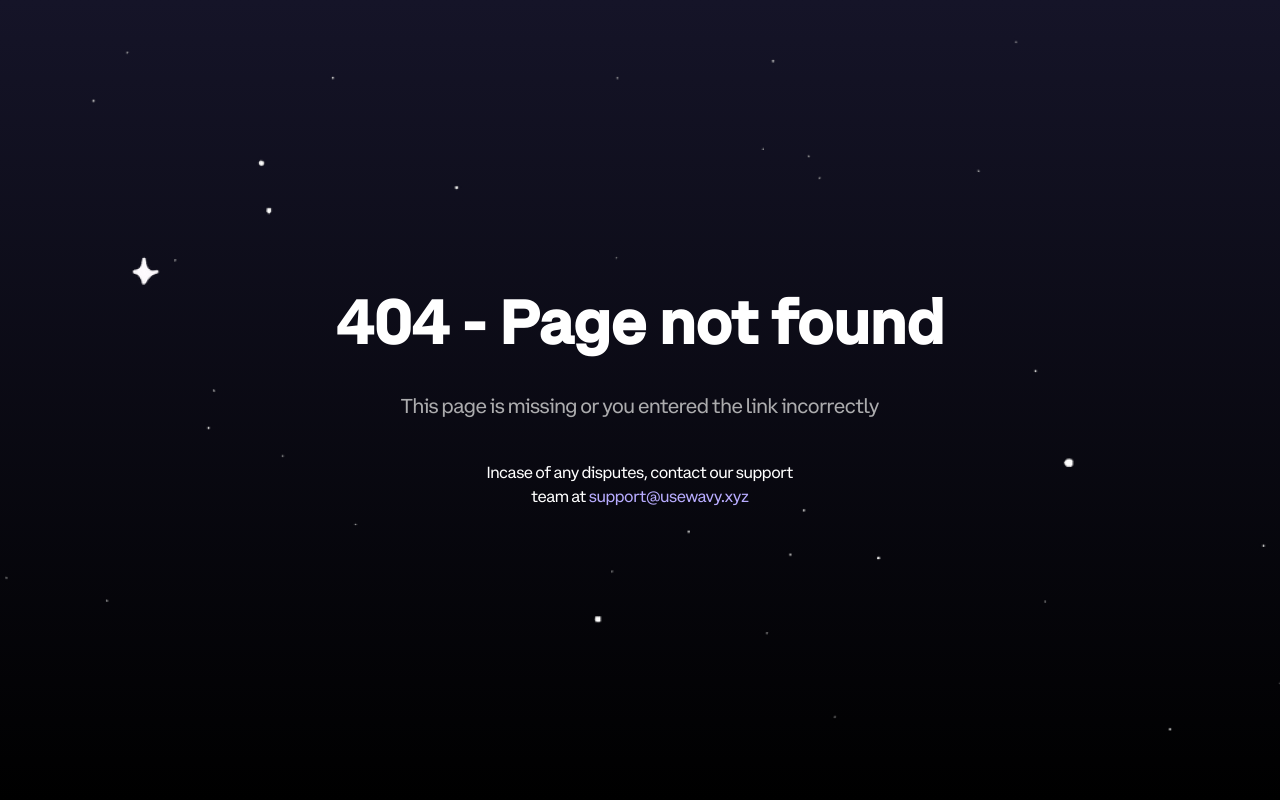
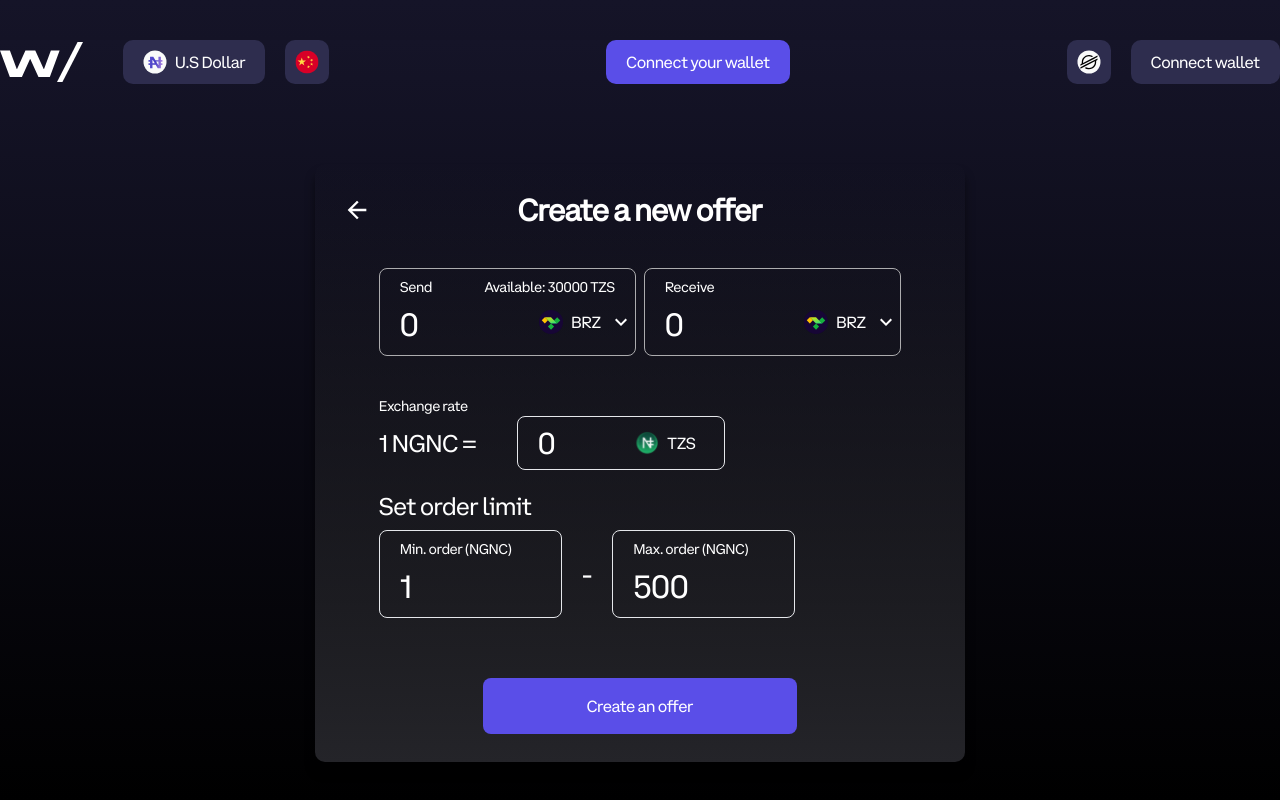
Before and after one commit to It-SuperDev/WAVY-dapp, a React (Create React App) app: page /send/create-offer in a window 1280 px wide. Before the commit this address led to /404. Built offline with nearby package versions, Linux system fonts and the light colour scheme.

Commit message:
[update] create new offer page

```diff
--- a/src/components/Card.tsx
+++ b/src/components/Card.tsx
@@ -4,9 +4,10 @@ import { ReactComponent as BackIcon } from '../assets/img/icon/arrow_back.svg';
 // Styled
 import { CardDiv } from './Styled';
 
-const Card = ({ children, title, back }: { children: any; title?: string; back?: any }) => {
+const Card = ({ children, title, back, lg }: { children: any; title?: string; back?: any; lg?: number }) => {
+    console.log(lg);
     return (
-        <CardDiv className="py-7 min-h-[500px]">
+        <CardDiv className={lg ? `py-7 min-h-[500px] w-[650px]` : 'py-7 min-h-[500px] w-[550px]'}>
             <div className="flex items-center justify-center relative mb-10 mx-[24px]">
                 {back && (
                     <div
--- a/src/components/ValueInput.tsx
+++ b/src/components/ValueInput.tsx
@@ -6,7 +6,7 @@ import KeyboardArrowDownIcon from '@mui/icons-material/KeyboardArrowDown';
 import { VlaueInputProps } from 'types/utils';
 import { Input } from './Styled';
 
-const ValueInput = ({ title, value, available, error, errorMessage, tokenList }: VlaueInputProps) => {
+const ValueInput = ({ title, value, available, error, errorMessage, tokenList, classes }: VlaueInputProps) => {
     const navigate = useNavigate();
 
     const goSelect = () => {
@@ -15,7 +15,7 @@ const ValueInput = ({ title, value, available, error, errorMessage, tokenList }:
 
     return (
         <div
-            className={`flex flex-col rounded-lg w-full border-[0.6px] px-5 py-2 border-[${
+            className={`${classes} flex flex-col rounded-lg w-full border-[0.6px] px-5 py-2 border-[${
                 error ? '#FF0004' : '#ACACAE'
             }]`}
         >
--- a/src/layouts/Wrapper.tsx
+++ b/src/layouts/Wrapper.tsx
@@ -2,8 +2,9 @@ import { Outlet } from 'react-router-dom';
 
 const Wrapper = () => (
     <div
-        className="max-w-modal mx-auto mt-16 mb-[86px]"
-        style={{ minHeight: 'calc(100vh - 40px - 45px - 64px - 86px)' }}
+        className="flex items-start justify-center pt-20"
+        // className="max-w-modal mx-auto mt-16 mb-[86px]"
+        style={{ minHeight: 'calc(100vh - 40px - 44px)' }}
     >
         <Outlet />
     </div>
--- /dev/null
+++ b/src/pages/Send/NewOffer.tsx
@@ -0,0 +1,66 @@
+import { useNavigate, Link } from 'react-router-dom';
+
+// Icon
+import ngncIcon from 'assets/img/coin/ngnc.svg';
+
+// component
+import Card from 'components/Card';
+import ValueInput from 'components/ValueInput';
+import { Input, PrimaryButton } from 'components/Styled';
+
+// Constatn
+import { TOKEN_LIST } from 'config/constants/demo';
+
+const NewOffer = () => {
+    const navigate = useNavigate();
+
+    return (
+        <Card title="Create a new offer" back={() => navigate(-1)} lg={650}>
+            <div className="flex flex-col w-full">
+                <div className="flex items-center justify-between mb-10">
+                    <ValueInput
+                        title="Send"
+                        available="Available: 30000 TZS"
+                        value={0.0}
+                        tokenList={TOKEN_LIST}
+                        classes="mr-2"
+                    />
+
+                    <ValueInput title="Receive" value={0.0} tokenList={TOKEN_LIST} />
+                </div>
+                <div>
+                    <p className="text-sm">Exchange rate</p>
+                    <div className="flex items-center">
+                        <p className="text-2xl">1 NGNC =</p>
+                        <div className="flex rounded-lg border-[0.6px] px-5 py-2 border-[#ACACAE}] ml-10">
+                            <div className="text-3xl mr-20">0</div>
+                            <div className="flex items-center w-full cursor-pointer">
+                                <img src={ngncIcon} alt="token" className="w-[24px] h-[24px]" />
+                                <span className="text-base mx-2">TZS</span>
+                            </div>
+                        </div>
+                    </div>
+                </div>
+                <div className="my-5">
+                    <p className="text-2xl mb-2">Set order limit</p>
+                    <div className="flex items-center">
+                        <div className="flex flex-col rounded-lg border-[0.6px] px-5 py-2 border-[#ACACAE}] w-[35%] ">
+                            <span className="text-sm">Min. order (NGNC)</span>
+                            <Input type="number" defaultValue={1} className="" />
+                        </div>
+                        <div className="text-3xl mx-5">-</div>
+                        <div className="flex flex-col rounded-lg border-[0.6px] px-5 py-2 border-[#ACACAE}] w-[35%] ">
+                            <span className="text-sm">Max. order (NGNC)</span>
+                            <Input type="number" defaultValue={500} className="" />
+                        </div>
+                    </div>
+                </div>
+                <div className="text-center">
+                    <PrimaryButton className="text-center mt-10 py-4 w-[60%]">Create an offer</PrimaryButton>
+                </div>
+            </div>
+        </Card>
+    );
+};
+
+export default NewOffer;
--- a/src/pages/Send/index.tsx
+++ b/src/pages/Send/index.tsx
@@ -88,10 +88,10 @@ const Send = () => {
                 </div>
             ))}
             <div className="flex justify-around items-center mt-5 w-full">
-                <WhiteButton className="text-center text-bold py-4 w-[150px]" onClick={() => navigate(-1)}>
+                <WhiteButton className="text-center text-bold py-4 w-[150px]" onClick={() => navigate('create-offer')}>
                     My offers
                 </WhiteButton>
-                <PrimaryButton className="text-center py-4 w-[150px]" onClick={() => navigate('/')}>
+                <PrimaryButton className="text-center py-4 w-[150px]" onClick={() => navigate('create-offer')}>
                     Create a new offer
                 </PrimaryButton>
             </div>
--- a/src/routes/MainRoutes.tsx
+++ b/src/routes/MainRoutes.tsx
@@ -8,6 +8,7 @@ import Loadable from 'components/Loadable';
 const Home = Loadable(lazy(() => import('pages/Home')));
 const Send = Loadable(lazy(() => import('pages/Send')));
 const SendCheck = Loadable(lazy(() => import('pages/Send/Send')));
+const NewOffer = Loadable(lazy(() => import('pages/Send/NewOffer')));
 const Swap = Loadable(lazy(() => import('pages/Swap')));
 const PreviewSwap = Loadable(lazy(() => import('pages/Swap/PreviewSwap')));
 const Success = Loadable(lazy(() => import('pages/Swap/Success')));
@@ -69,6 +70,10 @@ export const MainRoutes = {
         {
             path: 'send/check',
             element: <SendCheck />
+        },
+        {
+            path: 'send/create-offer',
+            element: <NewOffer />
         }
     ]
 };
--- a/src/types/utils.ts
+++ b/src/types/utils.ts
@@ -22,4 +22,5 @@ export type VlaueInputProps = {
     error?: boolean;
     value?: number;
     tokenList?: DemoDataProps[];
+    classes?: string;
 };
```
